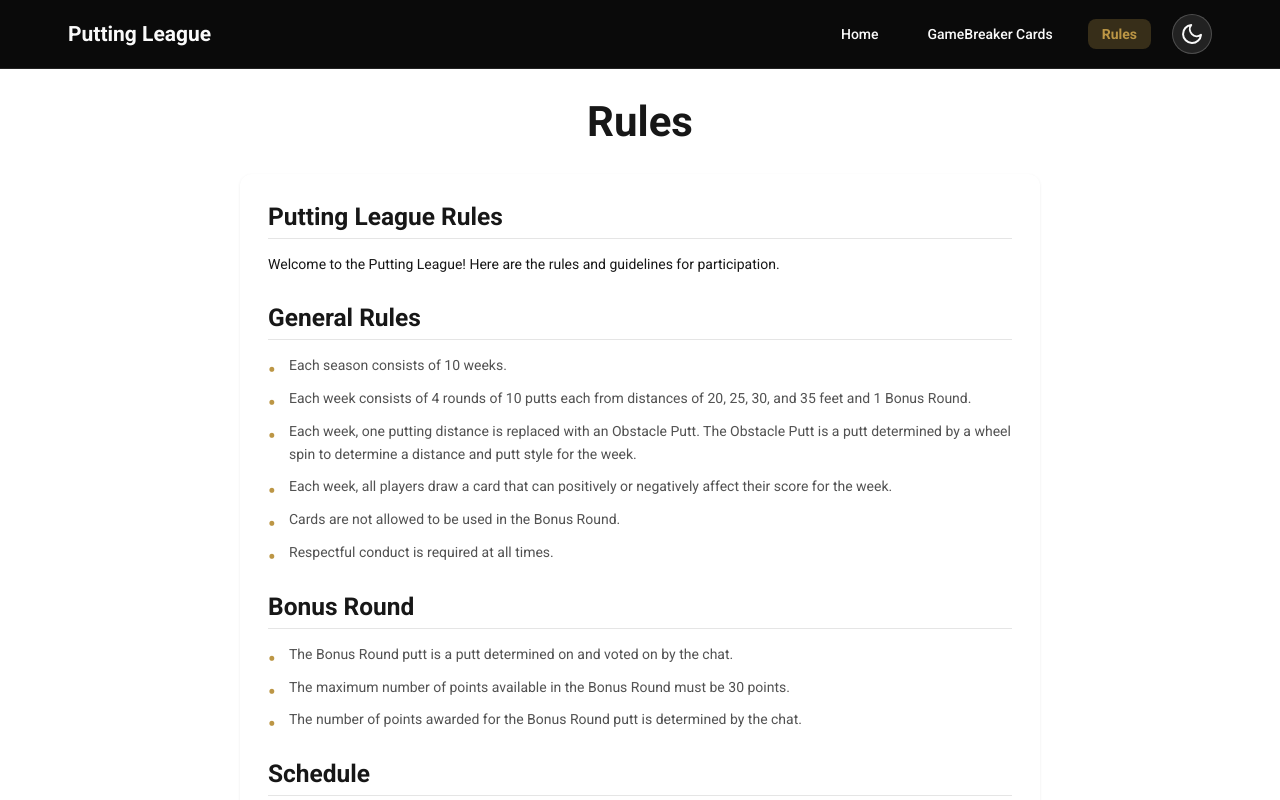
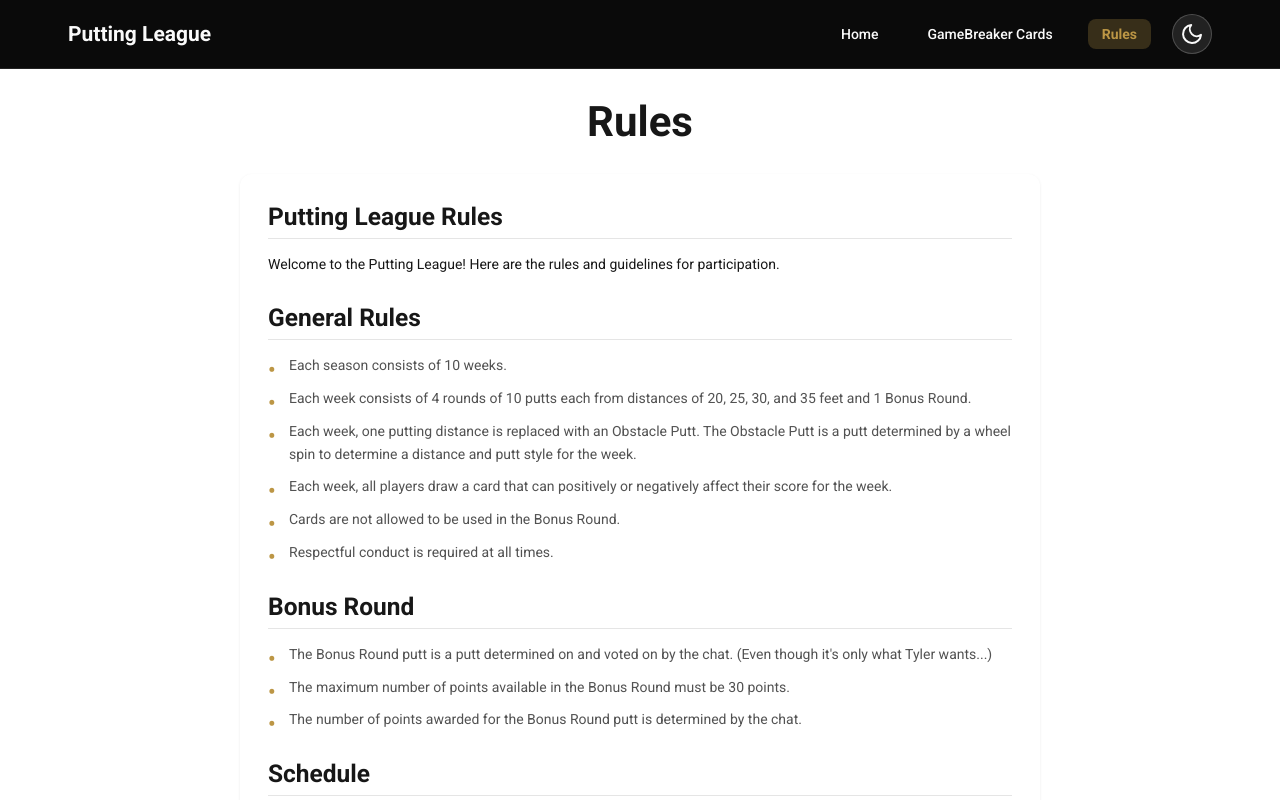
Before and after one commit to jstnhbbs/puttingleague, a Next.js app: page /rules in a window 1280 px wide. Shown: the top 800 px of the page. Built offline with nearby package versions, Linux system fonts and the light colour scheme; no server answers.

Commit message:
bonus round rules

```diff
--- a/app/rules/page.tsx
+++ b/app/rules/page.tsx
@@ -29,7 +29,7 @@ export default function RulesPage() {
           <section className={styles.section}>
             <h2 className={styles.sectionTitle}>Bonus Round</h2>
             <ul className={styles.list}>
-              <li>The Bonus Round putt is a putt determined on and voted on by the chat.</li>
+              <li>The Bonus Round putt is a putt determined on and voted on by the chat. (Even though it's only what Tyler wants...)</li>
               <li>The maximum number of points available in the Bonus Round must be 30 points. </li>
               <li>The number of points awarded for the Bonus Round putt is determined by the chat.</li>
             </ul>
```
